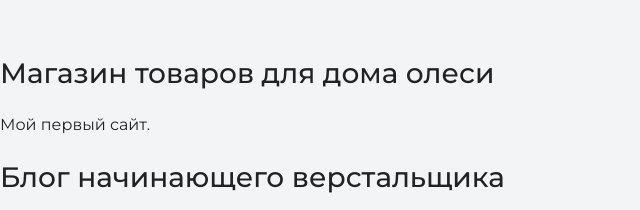
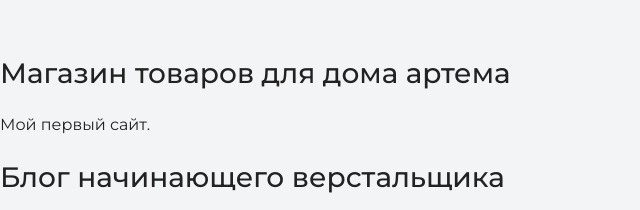
Before and after one commit to OlesyaSam21/my-site, a plain HTML site: page index.html in a window 1280 px wide. Shown: the part 1575-1785 px from the top of the page, 0-640 px from the left. Drawn offline with nearby package versions, Linux system fonts and the light colour scheme.

Commit message:
Update index.html

```diff
--- a/index.html
+++ b/index.html
@@ -30,7 +30,7 @@
     <section class="portfolio">
       <h2 class="subheading">Мои работы</h2>
 
-      <h3>Магазин товаров для дома олеси</h3>
+      <h3>Магазин товаров для дома артема</h3>
       <p>Мой первый сайт.</p>
 
       <h3>Блог начинающего верстальщика</h3>
```
